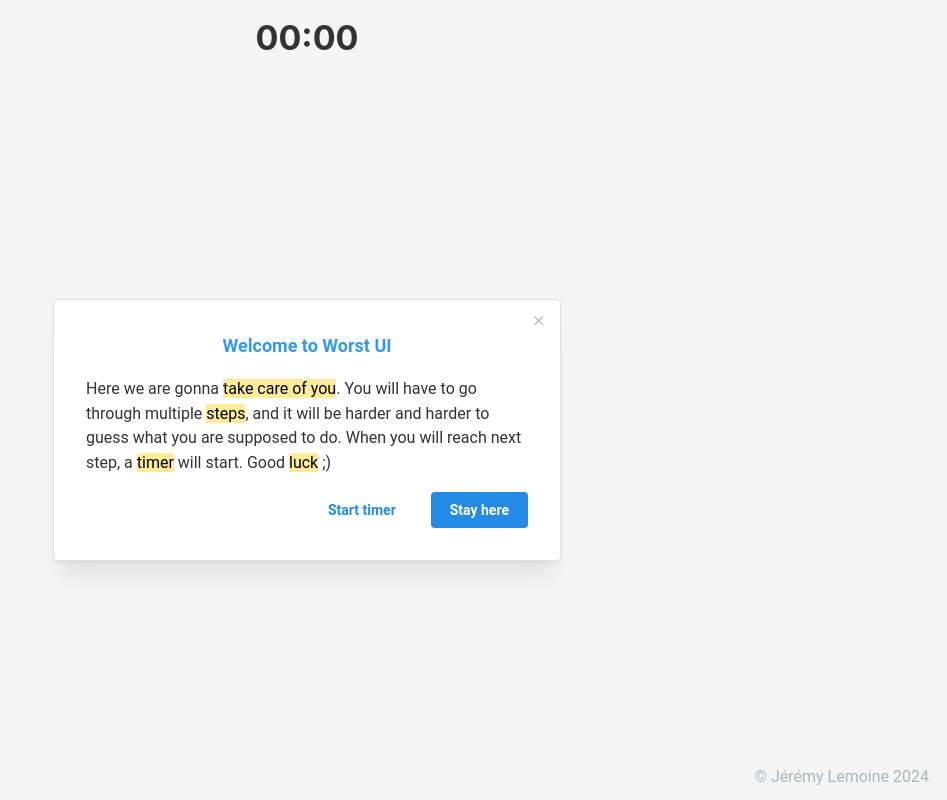
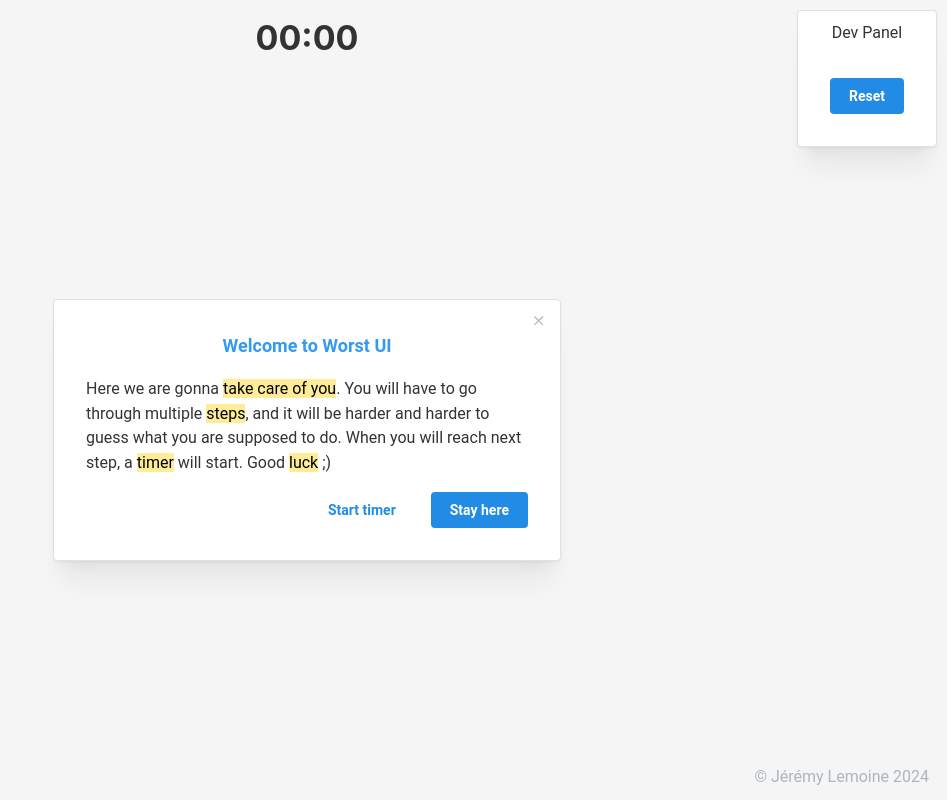
Before and after one commit to Jeremy-Lemoine/worst-ui, a React (Vite) app: page / in a window 1280 px wide. Shown: the whole page, without its empty margins (333-1280 px from the left). Built offline with nearby package versions, Linux system fonts and the light colour scheme.

Commit message:
[New] Dev panel, [New] Restart screen disabled in dev mode

```diff
--- a/src/App.tsx
+++ b/src/App.tsx
@@ -9,6 +9,7 @@ import { Container } from "@mantine/core";
 import { useFavicon } from "@mantine/hooks";
 
 import favicon from "@assets/favicon.ico";
+import DevNavbar from "@components/DevNavbar/DevNavbar";
 
 function App() {
 	useFavicon(favicon);
@@ -16,6 +17,7 @@ function App() {
 		<ThemeProvider>
 			<NotificationProvider />
 			<ResumeOrRestart>
+				<DevNavbar />
 				<Timer />
 				<Container my="auto" py="xl" size="xs">
 					<Steps />
--- /dev/null
+++ b/src/components/DevNavbar/DevNavbar.tsx
@@ -0,0 +1,33 @@
+import { devEnvironment } from "@contexts/Timer/dev";
+import { Box, Button, Paper, Text } from "@mantine/core";
+import restartEverything from "@utils/restartEverything";
+
+function DevNavbar() {
+	if (!devEnvironment) {
+		return null;
+	}
+
+	return (
+		<Paper
+			shadow="lg"
+			withBorder
+			pos="absolute"
+			top="10px"
+			right="10px"
+			ta="center"
+		>
+			<Text pt="xs">Dev Panel</Text>
+			<Box p="xl">
+				<Button
+					color="blue"
+					variant="filled"
+					onClick={restartEverything}
+				>
+					Reset
+				</Button>
+			</Box>
+		</Paper>
+	);
+}
+
+export default DevNavbar;
--- a/src/components/ResumeOrRestart/ResumeOrRestart.tsx
+++ b/src/components/ResumeOrRestart/ResumeOrRestart.tsx
@@ -1,5 +1,6 @@
 import useGlobalSteps from "@contexts/Steps/StepsStore";
 import useGlobalTimer from "@contexts/Timer/TimerStore";
+import { devEnvironment } from "@contexts/Timer/dev";
 import {
 	Button,
 	Container,
@@ -10,13 +11,12 @@ import {
 	Space,
 	Text,
 } from "@mantine/core";
+import restartEverything from "@utils/restartEverything";
 import { timerDispslayedTime } from "@utils/time";
 import { useEffect, useRef, useState } from "react";
 
 function ResumeOrRestart({ children }: { children: React.ReactNode }) {
-	const resetTimer = useGlobalTimer((state) => state.reset);
 	const startTimer = useGlobalTimer((state) => state.start);
-	const resetSteps = useGlobalSteps((state) => state.reset);
 	const isFinishedGame = useGlobalSteps((state) => state.isMax);
 
 	const time = useRef(useGlobalTimer.getState().time);
@@ -36,8 +36,7 @@ function ResumeOrRestart({ children }: { children: React.ReactNode }) {
 	}, []);
 
 	const restart = () => {
-		resetSteps();
-		resetTimer();
+		restartEverything();
 		setIsChoiceNeeded(false);
 	};
 
@@ -54,7 +53,7 @@ function ResumeOrRestart({ children }: { children: React.ReactNode }) {
 				<Container size="xs" my="auto">
 					<Loader />
 				</Container>
-			) : !isChoiceNeeded ? (
+			) : !isChoiceNeeded || devEnvironment ? (
 				<>{children}</>
 			) : (
 				<Container size="xs" my="auto">
--- /dev/null
+++ b/src/contexts/Timer/dev.ts
@@ -0,0 +1 @@
+export const devEnvironment = process.env.NODE_ENV === "development";
--- /dev/null
+++ b/src/utils/restartEverything.ts
@@ -0,0 +1,10 @@
+import useGlobalSteps from "@contexts/Steps/StepsStore";
+import useGlobalTimer from "@contexts/Timer/TimerStore";
+
+const resetTimer = useGlobalTimer.getState().reset;
+const resetSteps = useGlobalSteps.getState().reset;
+
+export default function restartEverything() {
+	resetSteps();
+	resetTimer();
+}
```
